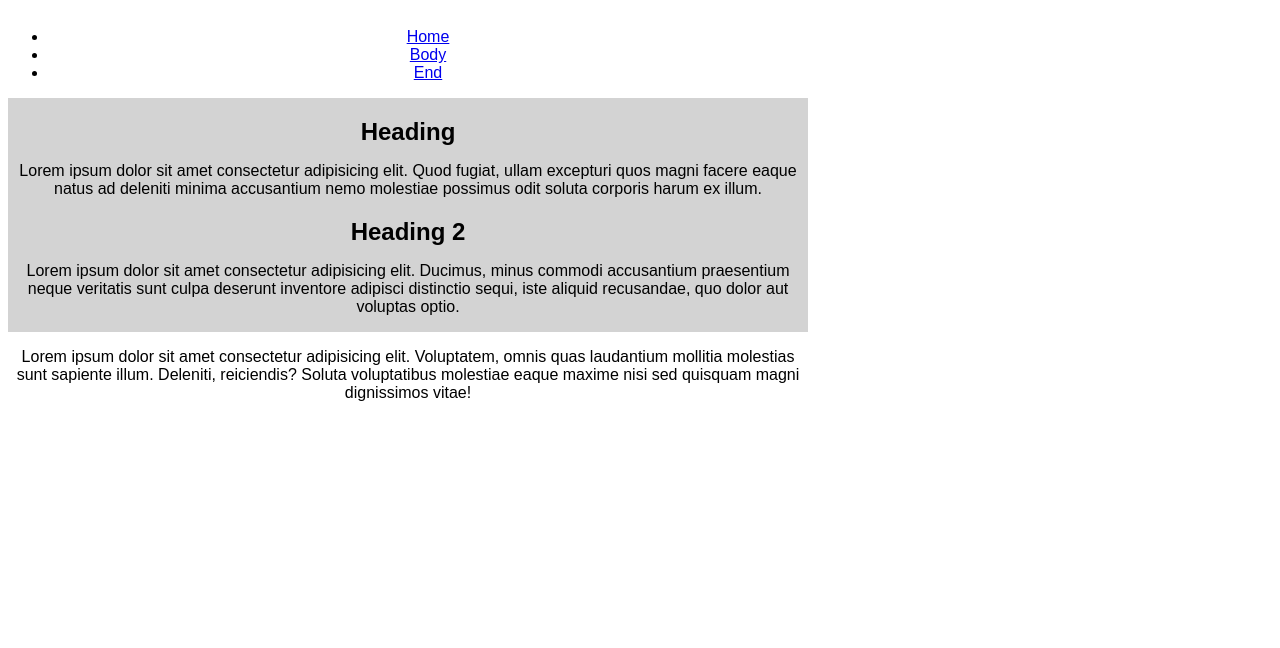
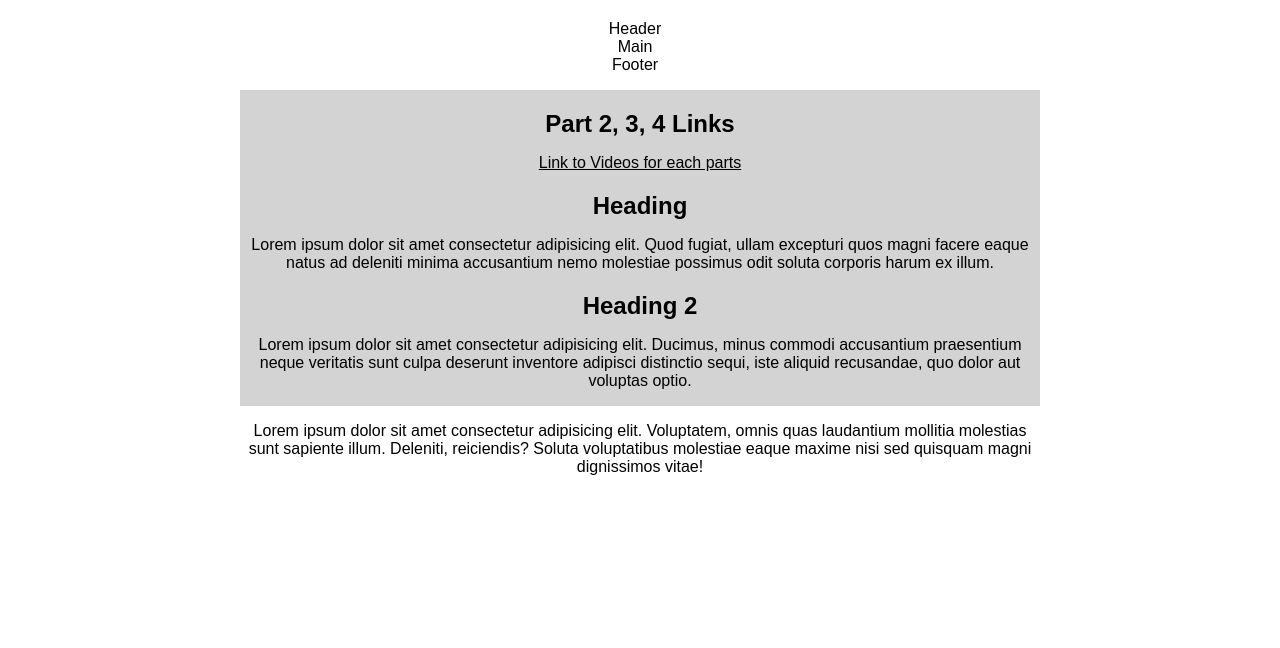
Before and after one commit to DLitaoen/226548761-WebDevFinalExam, a plain HTML site: page index.html in a window 1280 px wide. Shown: the part 152-800 px from the top of the page. Drawn offline with Linux system fonts and the light colour scheme.

Commit message:
https://tinyurl.com/litaoen-part2-4

```diff
--- a/css/styles.css
+++ b/css/styles.css
@@ -5,6 +5,7 @@ body {
     max-width: 800px;
     text-align: center;
     justify-content: center;
+    margin: 0 auto;
 }
 
 header {
@@ -18,9 +19,17 @@ h1, h2 {
     margin-bottom: 15px;
 }
 
-nav > li > a {
+li {
+    list-style-type: none;
+    margin-left: -50px;
+}
+
+a {
+    text-align: center;
     text-decoration: none;
     color: black;
+    margin-top: 5px;
+    margin-bottom: 5px;
 }
 
 main {
--- a/index.html
+++ b/index.html
@@ -13,12 +13,15 @@
     </header>
     <nav>
         <ul>
-            <li><a href="#home">Home</a></li>
-            <li><a href="#body">Body</a></li>
-            <li><a href="#end">End</a></li>
+            <li><a href="#header">Header</a></li>
+            <li><a href="#main">Main</a></li>
+            <li><a href="#footer">Footer</a></li>
         </ul>
     </nav>
     <main>
+        <h2>Part 2, 3, 4 Links</h2>
+        <p><a href="https://ucbcfedu-my.sharepoint.com/:f:/g/personal/apl8761_students_uc-bcf_edu_ph/EkUdj1en2SVGrpKcPKWKTPcB0wBBq1IiCyvNFlB1VGcmxw?e=Qd2O3h" target="_blank"><u>Link to Videos for each parts</u></a></p>
+
         <h2>Heading</h2>
         <p>Lorem ipsum dolor sit amet consectetur adipisicing elit. Quod fugiat, ullam excepturi quos magni facere eaque natus ad deleniti minima accusantium nemo molestiae possimus odit soluta corporis harum ex illum.</p>
 
```
